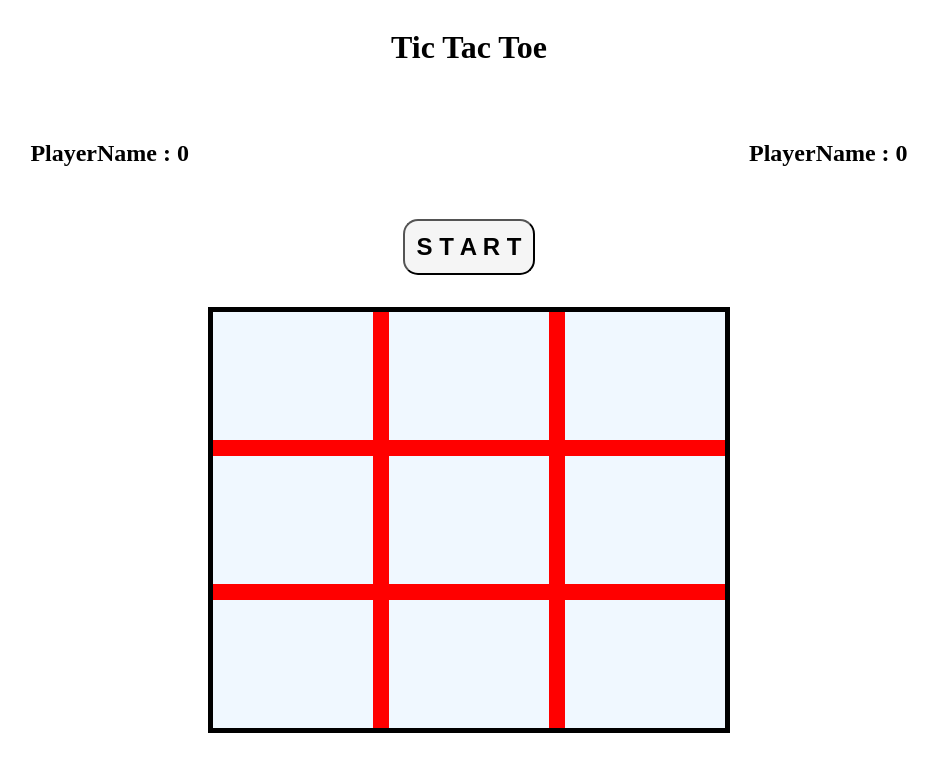
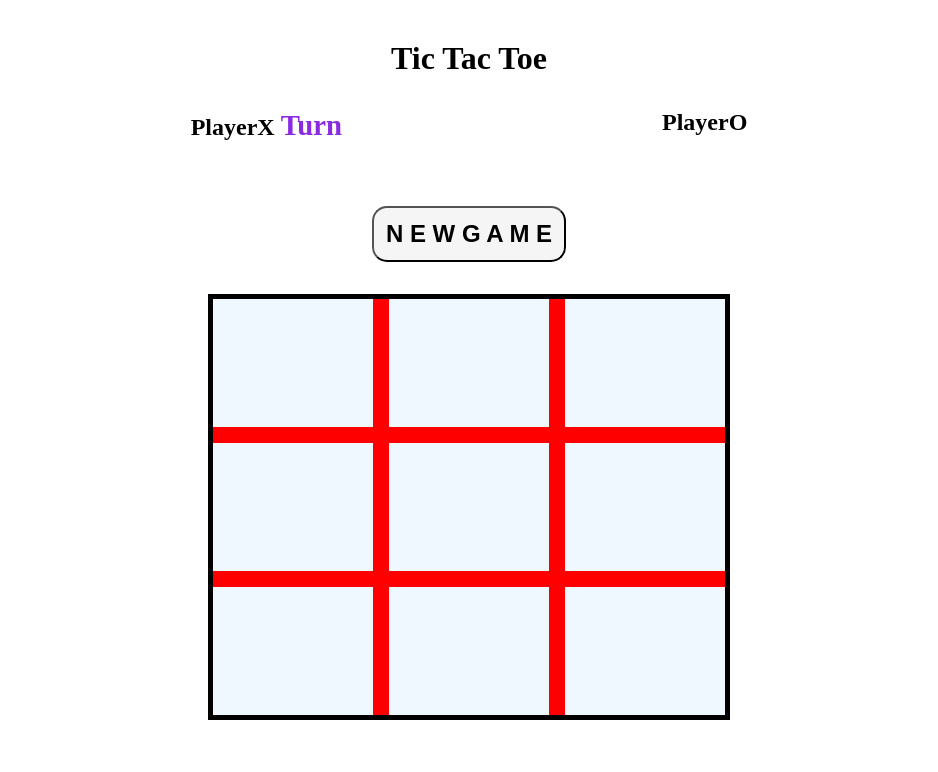
Before and after one commit to Rishikathron/Angular_Tic_Tac_Toe, an Angular app in the folder Tic_Tac_Toe/: page / in a window 1280 px wide. Both pictures are taken after a click on the button "S T A R T". Shown: the top 772 px of the page, without its empty margins (171-1109 px from the left). Built offline with nearby package versions, Linux system fonts and the light colour scheme.

Commit message:
Bug Fixes and Features Implemented

```diff
--- a/Tic_Tac_Toe/src/app/home/home.component.css
+++ b/Tic_Tac_Toe/src/app/home/home.component.css
@@ -1,3 +1,12 @@
+*{
+    margin: 0;
+    padding: 0;
+}
+
+.heading{
+    margin-top: 2rem;
+}
+
 .game{
     display: flex;
     gap: 2rem;
@@ -5,14 +14,15 @@
     text-align: center;
 }
 
-.startbutton{
-
+.startbutton, .clearButton{
     font-size: 1.5rem;
     font-weight: bold;
     background-color:whitesmoke;
     padding: 0.5em;
     border-radius: 15px;
 }
+
+
 .matrix{
     display: flex;
     justify-content: center;
@@ -42,12 +52,21 @@
     padding: 1rem;
     height: 6rem;
     background-color: aliceblue;
-
 }
 
 .Players{
     display: flex;
     flex-flow: row;
-    gap: 35rem;
+    gap: 20rem;
     justify-content: center;
 }
+
+.PlayerTurn{
+    font-size: larger;
+    color: blueviolet;
+}
+
+.GameStatus{
+    padding: 1rem;
+    color: blueviolet;
+}
--- a/Tic_Tac_Toe/src/app/home/home.component.html
+++ b/Tic_Tac_Toe/src/app/home/home.component.html
@@ -2,16 +2,23 @@
 
     <div class="heading"><h1>Tic Tac Toe</h1></div>
 
-    <div class="Players">
+    <div class="Players" *ngIf="!stopped">
         <div class="player1">
-            <h2>PlayerName : 0</h2>
+            <h2>PlayerX <span *ngIf= "!playerx && started && !stopped " class="PlayerTurn"> Turn </span> </h2>
         </div>
         <div class="player2">
-            <h2>PlayerName : 0</h2>
+            <h2>PlayerO <span *ngIf= "playerx && started && !stopped" class="PlayerTurn">Turn</span> </h2>
         </div>
     </div>
+    <div>
+        <h1 *ngIf= "stopped && playerx && !Draw" class="GameStatus"> Player X Won </h1>
+        <h1 *ngIf= "stopped && !playerx && !Draw" class="GameStatus"> Player O Won</h1>
+        <h1 *ngIf= "stopped && Draw " class="GameStatus"> MATCH DRAW </h1>
+    </div>
+
     <div class="startbuttonDiv">
-        <button class = "startbutton"  (click)= "start()">S T A R T</button>
+        <button *ngIf="!started" class = "startbutton"  (click)= "start()"> S T A R T </button>
+        <button *ngIf="started" class = "clearButton" (click) = "clear()"> N E W  G A M E </button>
     </div>
 
     <div class="matrix" *ngIf= "started">
@@ -94,4 +101,6 @@
         </div>
     </div>
 
+
+
 </div>
--- a/Tic_Tac_Toe/src/app/home/home.component.ts
+++ b/Tic_Tac_Toe/src/app/home/home.component.ts
@@ -19,18 +19,26 @@ export class HomeComponent implements OnChanges {
 
   playerx : boolean = false;
   counter : number = 0;
-  // playero : boolean = false;
 
   started : boolean = false;
   stopped : boolean = false;
 
   winner_X : boolean = false;
   winner_O : boolean = false;
+  Draw : boolean = false;
 
   start(){
     if(this.started == false){
       this.started = true;
     }
+  }
+
+  clear(){
+    this.Playero_Arr = Array(3).fill(0).map(() => Array(3));
+    this.Playerx_Arr = Array(3).fill(0).map(() => Array(3));
+    console.log(this.Playero_Arr + " and x is " + this.Playerx_Arr);
+    this.counter = 0
+    this.playerx = false;
   }
 
   onClick(row : number, col : number ){
@@ -66,8 +74,14 @@ export class HomeComponent implements OnChanges {
       console.log("Winner is declared : winnerx" + this.winner_X + "winnerO" + this.winner_O );
       return;
     }
+
+    if (this.counter == 9) {
+      this.stopped = true;
+      console.log("Game Draw");
+      this.Draw = true;
+      return ;
+    }
   }
-
 
   checkGameEnd(arr : Array<any>) : boolean{
 
@@ -83,7 +97,7 @@ export class HomeComponent implements OnChanges {
           else if (arr[2][0] == 1 && arr[0][2] == 1 ) {
             return true;
           }
-          else if (arr[0][0] == 1 && arr[2][0] == 1) {
+          else if (arr[0][0] == 1 && arr[2][2] == 1) {
             return true;
           }
       }
```
